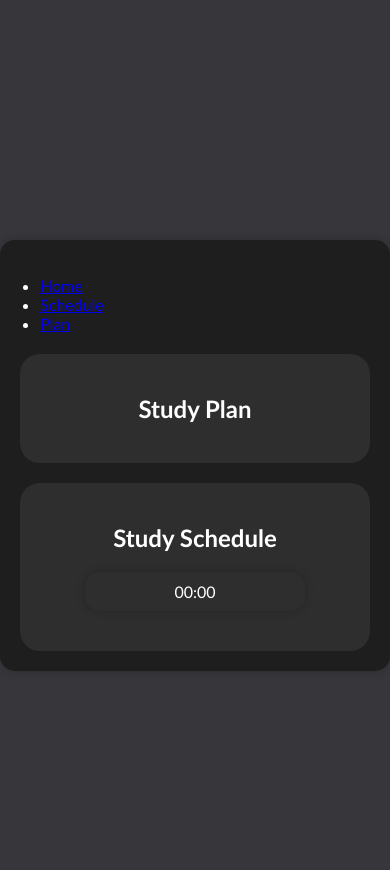
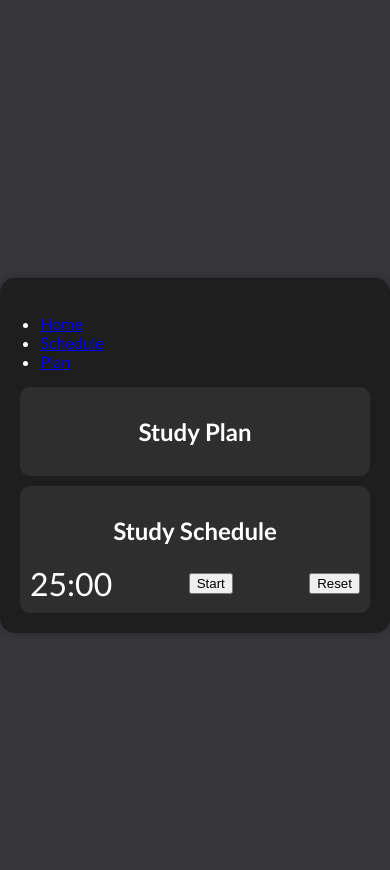
Before and after one commit to Alejandrovc0/smart_study_assistant, a Flask app: template backend/templates/index.html in a window 390 px wide. Shown: the part 515-1385 px from the top of the page. Run offline with Flask 3, Linux system fonts and the light colour scheme; the template is opened without the code that fills it, so the values that code supplies are empty.

Commit message:
Update index.html with responsive styles and timer functionality

```diff
--- a/backend/templates/index.html
+++ b/backend/templates/index.html
@@ -47,16 +47,38 @@
         color: #ffffff;
       }
 
-      .clock {
-        font-family: "Gill Sans", sans-serif;
-        color: #ffffff;
-        background-color: #2e2e2e;
-        padding: 10px;
-        border-radius: 15px;
-        box-shadow: 0 0 10px rgba(0, 0, 0, 0.2);
-        text-align: center;
-        width: 200px; /* Adjust as needed */
-        margin: 20px auto; /* Center the clock */
+      /* Set the styles for the timer box */
+      .timer-box {
+        display: flex;
+        justify-content: space-between;
+        align-items: center;
+      }
+
+      /* Set the styles for the timer display */
+      .timer-display {
+        font-size: 2em;
+        flex-direction: column;
+      }
+
+      @media (max-width: 480px) {
+        .container {
+          width: 95%;
+        }
+
+        .navbar ul {
+          flex-direction: column;
+          align-items: center;
+        }
+
+        .study-plan, .study-schedule {
+          margin-top: 10px;
+          padding: 10px;
+          border-radius: 10px;
+        }
+
+        h1, h2 {
+          font-size: 1.5em; /* Smaller font size for headings */
+        }
       }
     </style>
   </head>
@@ -80,9 +102,13 @@
         <section class="study-schedule">
           <h2>Study Schedule</h2>
           <div class="content">{{study_schedule}}</div>
-          <div class="clock" id="clock">00:00</div>
+          <div class="timer-box">
+            <div class="timer-display" id="timer">25:00</div>
+            <button onclick="startPauseTimer()" id="start-pause-button">Start</button>
+            <button onclick="resetTimer()">Reset</button>
         </section>
       </main>
     </div>
+    <script src="src/script.js"></script>
   </body>
 </html>
```
